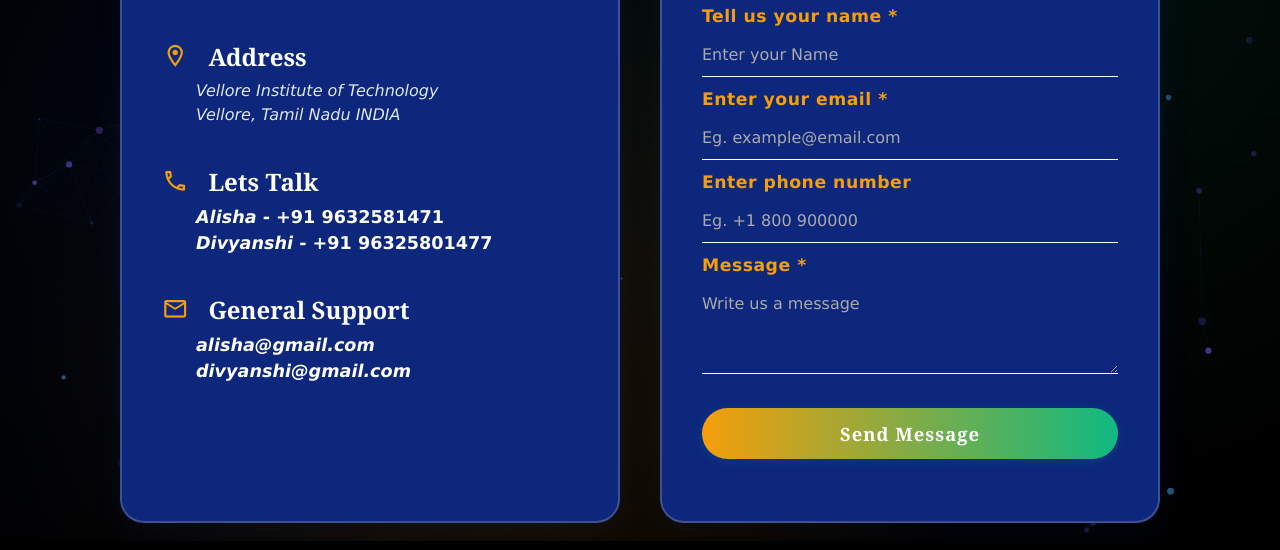
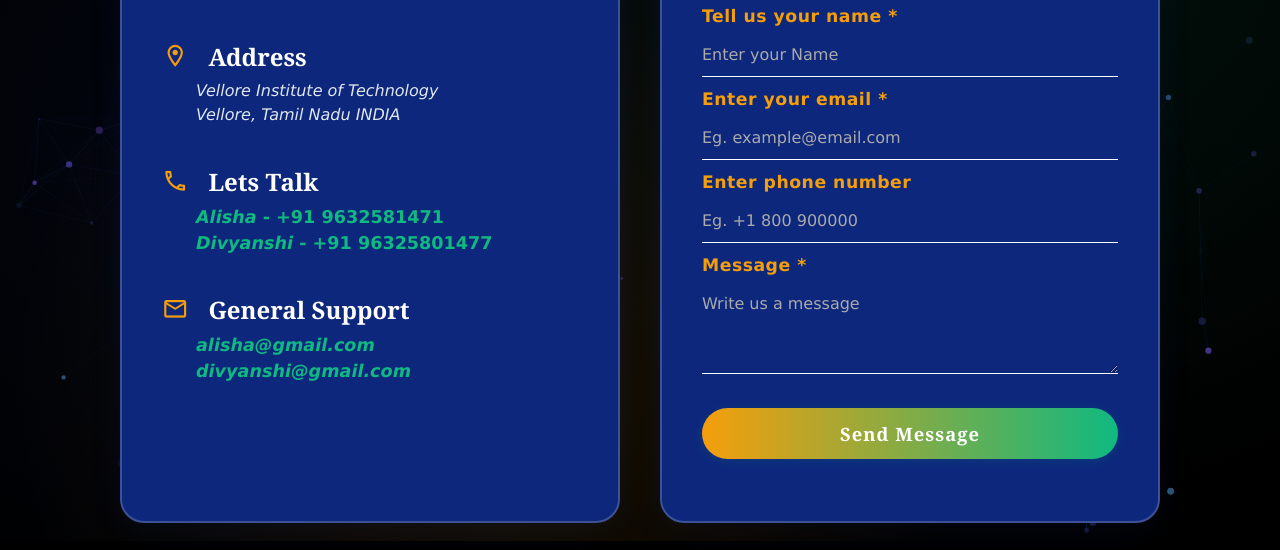
Before and after one commit to DivyanshiSaluja/MoneyMantraa, a website: page MoneyMantraa/Hackathon_BnB/contactUs/contactUs.html in a window 1280 px wide. Shown: the part 259-809 px from the top of the page. Drawn offline with Linux system fonts and the light colour scheme.

Commit message:
Update contactUs.css

```diff
--- a/MoneyMantraa/Hackathon_BnB/contactUs/contactUs.css
+++ b/MoneyMantraa/Hackathon_BnB/contactUs/contactUs.css
@@ -87,7 +87,7 @@ body {
 }
 
 .contact-info-panel .contact-phone {
-    color: #ffffff;
+    color: #10b981;
     font-weight: bold;
     font-size: 1.1rem;
     margin-bottom: 16px;
@@ -95,7 +95,7 @@ body {
 }
 
 .contact-info-panel .contact-email {
-    color: #ffffff;
+    color: #10b981;
     font-weight: bold;
     font-size: 1.1rem;
     margin-left: 34px;
```
